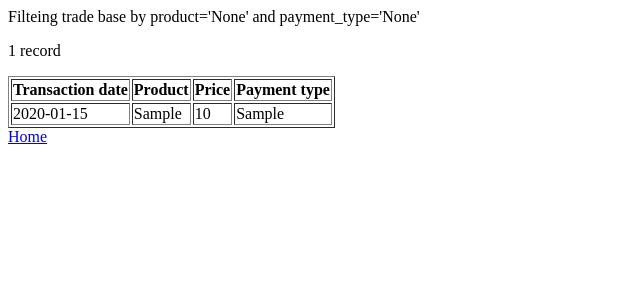
After one commit to IefremovRoman/hillel-python-advanced, a Flask app: page /sales in a window 1280 px wide. The commit adds this page. Shown: the top 300 px of the page, without its empty margins (0-640 px from the left). Run offline with Flask 2, Linux system fonts and the light colour scheme; tables that the repository leaves empty hold one stand-in row (values such as "Sample post").

Commit message:
Home work 3 Flask /summary and /sales

```diff
--- a/first_flask_app/app.py
+++ b/first_flask_app/app.py
@@ -1,7 +1,9 @@
 from sql_config import Config
 
-from flask import Flask, render_template, url_for
+from flask import Flask, render_template, url_for, request
 from flask_sqlalchemy import SQLAlchemy
+from sqlalchemy.sql import func
+from sqlalchemy import or_
 
 import os
 from math import sqrt
@@ -9,6 +11,7 @@ from statistics import mean
 from faker import Faker
 import csv
 import requests
+
 
 app = Flask(__name__)
 app.config.from_object(Config)
@@ -27,7 +30,7 @@ class Customers(db.Model):
 class Sales(db.Model):
 	# __tablename__ = 'sales'
     id = db.Column(db.Integer, primary_key=True)
-    Transaction_date = db.Column(db.DateTime)
+    Transaction_date = db.Column(db.Date)
     Product = db.Column(db.String(64), unique=False)
     Price = db.Column(db.Integer)
     Payment_Type = db.Column(db.String(64), unique=False)
@@ -96,8 +99,36 @@ def astronauts():
 	# return f"For now it's {len(response.json().get('people'))} astronauts at the Earth's orbit"
 
 @app.route('/summary/')
+def summary():
+
+	query = db.session.query(Sales.Transaction_date.label("Transaction_date"),
+							func.sum(Sales.Price).label("Summary")).group_by(Sales.Transaction_date).all()
+	summary = {i[0].isoformat():i[1] for i in query}
+
+	# return str(query)
+
+	return render_template('summary.html', summary=summary.items())
+
+@app.route('/sales')
 def sales():
-	query = db.session.query(Sales.Transaction_date.label("Transaction_date"))
-	result = [row.Transaction_date.date() for row in query.all()]
-	return str(result)
-	#return render_template(template_name_or_list, )
+	product = request.args.get('product')
+	payment_type = request.args.get('payment_type')
+
+	if not product and not payment_type:
+		query = Sales.query
+
+	elif not product:
+		query = Sales.query.filter(Sales.Payment_Type == payment_type)
+
+	elif not payment_type:
+		query = Sales.query.filter(Sales.Product == product)
+
+	else:
+		query = Sales.query.filter(Sales.Product == product, Sales.Payment_Type == payment_type)
+
+	rows = query.all()
+	headings = ['Transaction date', 'Product', 'Price', 'Payment type']
+	sales = [(row.Transaction_date.isoformat(), row.Product, row.Price, row.Payment_Type) for row in rows]
+	sales.sort(key = lambda x:x[0])
+
+	return render_template('sales.html', sales=sales, headings=headings, product=product, payment_type=payment_type, lenght=len(sales))
--- a/first_flask_app/sales_table_create.py
+++ b/first_flask_app/sales_table_create.py
@@ -19,6 +19,7 @@ def parse_to_lists():
 
 				salestring = row[0].split(';')
 				salestring[0] = datetime.strptime(salestring[0], '%m/%d/%Y %H:%M')
+				salestring[0] = salestring[0].date()
 				salestring[2] = int(salestring[2])
 				sales_records.append(salestring)
 
--- /dev/null
+++ b/first_flask_app/templates/sales.html
@@ -0,0 +1,21 @@
+<p>Filteing trade base by product='{{ product }}' and payment_type='{{ payment_type }}'</p>
+{% if lenght == 1 %}
+<p>1 record</p>
+{% else %}
+<p>{{ lenght }} records</p>
+{% endif %}
+<table border="1">
+<tr>
+    {% for heading in headings %}
+        <th>{{ heading }}</th>
+    {% endfor %}
+</tr>
+{% for sale in sales %}
+    <tr>
+        {% for val in sale %}
+        <td>{{ val }}</td>
+        {% endfor %}
+    </tr>
+{% endfor %}
+</table>
+<a href="{{ url_for('index') }}">Home</a>
```
Also changed, not shown: first_flask_app/templates/index.html (+7 -1 lines), first_flask_app/templates/summary.html (added, +26 -0 lines).
